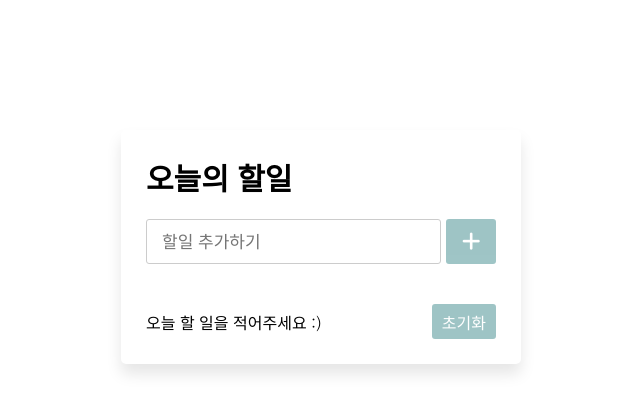
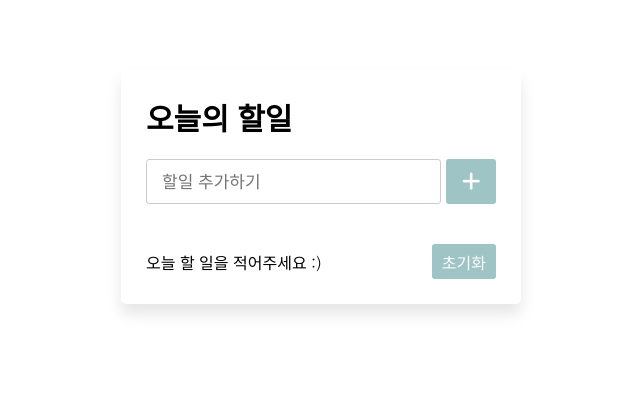
Before and after one commit to alltimeno1/electron-todo-app, an Electron app: page index.html in a window 900 px wide. Shown: the whole page, without its empty margins (129-769 px from the left). Drawn offline with Linux system fonts and the light colour scheme.

Commit message:
Edit css style
Change wrapper margin-top

```diff
--- a/style.css
+++ b/style.css
@@ -26,7 +26,7 @@ body {
   background: #fff;
   max-width: 400px;
   width: 100%;
-  margin: 120px auto;
+  margin: 60px auto 120px auto;
   padding: 25px;
   border-radius: 5px;
   box-shadow: 0px 10px 15px rgba(0,0,0,0.1);
```
